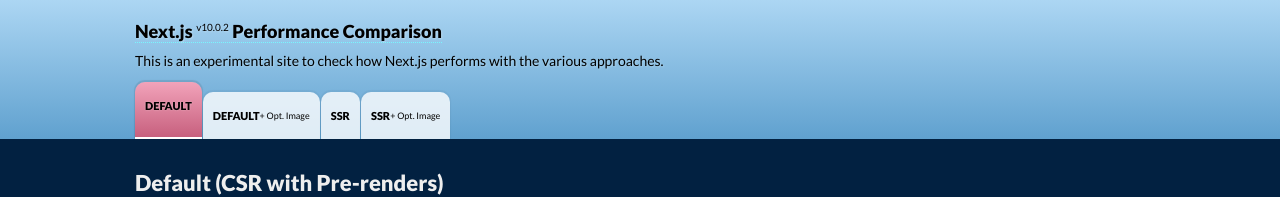
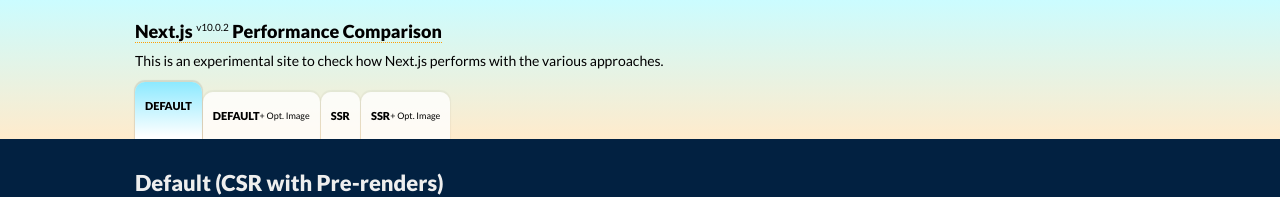
Before and after one commit to hazmi/perf-comparison, a Next.js app: page /default in a window 1280 px wide. Shown: the top 197 px of the page. Built offline with nearby package versions, Linux system fonts and the light colour scheme; no server answers.

Commit message:
update header styles

```diff
--- a/styles/Home.module.css
+++ b/styles/Home.module.css
@@ -7,7 +7,7 @@
   text-shadow: 1px 1px 2px rgba(255,255,255,0.3);
   position: relative;
   padding: 20px 0 10px;
-  background: linear-gradient(#acd6f3, #60a1cf);
+  background: linear-gradient(#cbfcff, #ffebcc);
 }
 .header sup {
   font-size: 14px;
--- a/styles/globals.css
+++ b/styles/globals.css
@@ -6,7 +6,7 @@
 }
 
 body {
-  background: #acd6f3;
+  background: #cbfcff;
   color: #eee;
   min-height: 100vh;
 
@@ -111,7 +111,7 @@
   text-shadow: 1px 1px 2px rgba(255,255,255,0.3);
   position: relative;
   padding: 20px 0 70px;
-  background: linear-gradient(#acd6f3, #60a1cf);
+  background: linear-gradient(#cbfcff, #ffebcc);
 }
 #header .container {
   width: 360px;
@@ -148,7 +148,7 @@
 }
 #header h3 a {
   color: #000;
-  border-bottom: 1px dotted #79f7ff;
+  border-bottom: 1px dotted #ff9d07;
 }
 
 nav {
@@ -193,7 +193,7 @@
   background: rgba(255, 255, 255, 0.8);
 }
 nav .current a {
-  background: linear-gradient(#f2a3ba, #c7607e);
+  background: linear-gradient(#8ce9ff,#ffffff);
   padding-bottom: 25px;
   border-bottom: 2px solid #fff;
   text-shadow: 0 0 2px rgba(255,255,255,0.4);
```
